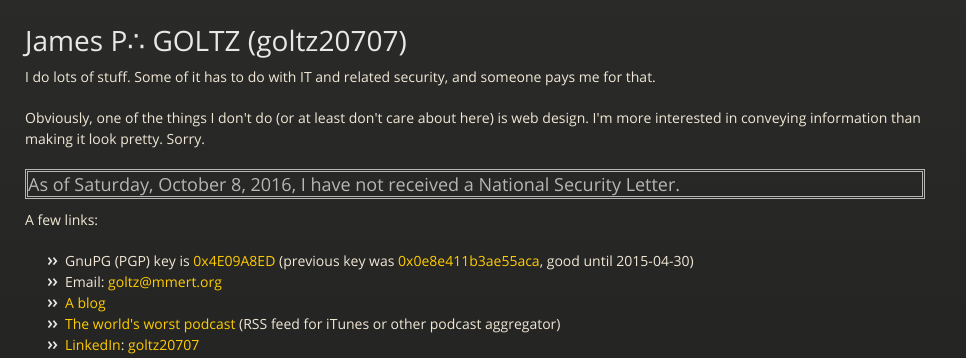
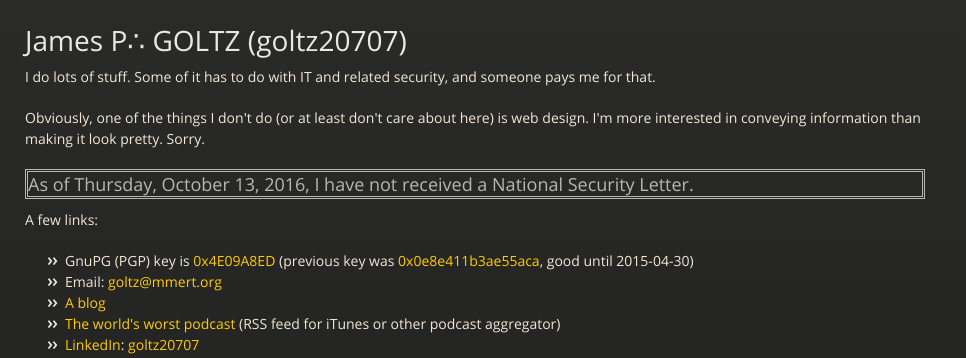
Before and after one commit to goltz20707/goltz20707.github.io, a Jekyll site: the page built from index.html, in a window 1280 px wide. Shown: the top 358 px of the page, without its empty margins (0-966 px from the left). Built offline with Jekyll 4.4.1, drawn with Linux system fonts in a browser that asks for light colours.

Commit message:
Updated.

```diff
--- a/_includes/nsl.html
+++ b/_includes/nsl.html
@@ -3,6 +3,6 @@ date '+%A, %B %e, %Y,'
  -->
 <h3 style="border: double">As of
 
-Saturday, October 8, 2016,
+Thursday, October 13, 2016,
 
 I have not received a National Security Letter.</h3>
```
